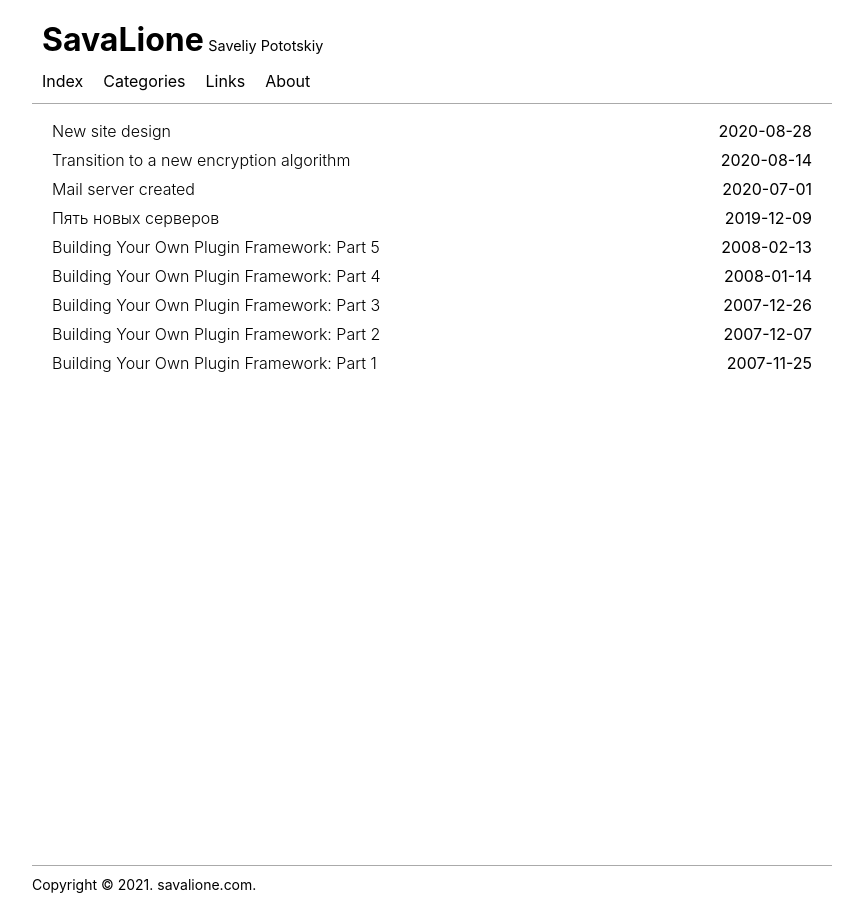
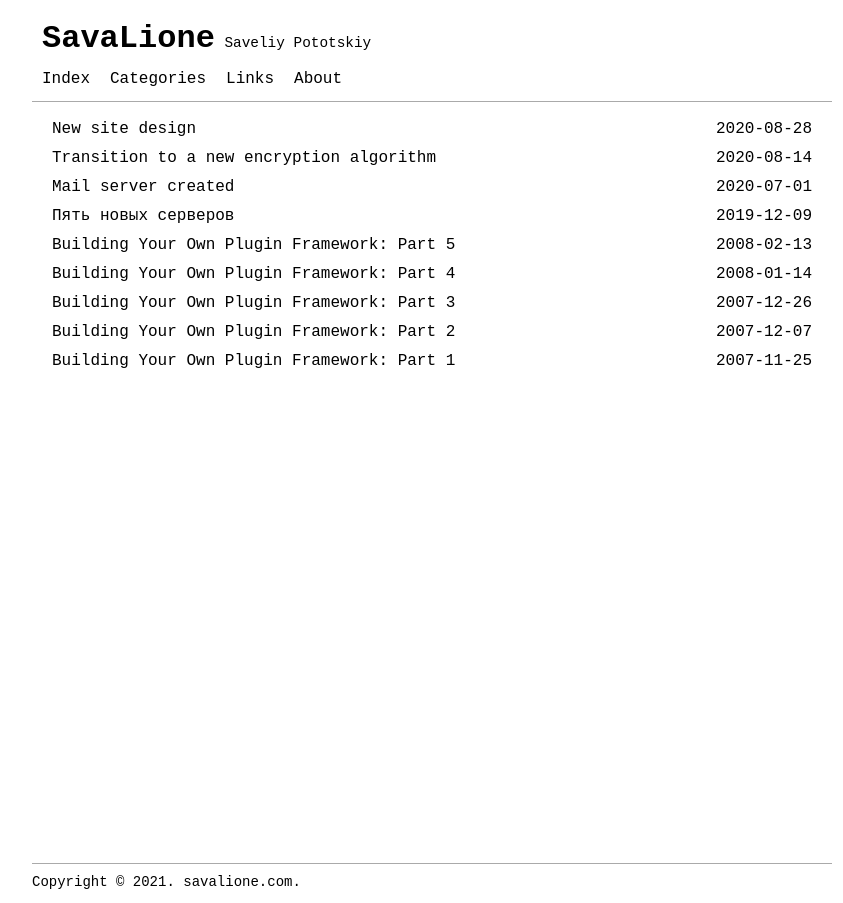
Before and after one commit to SavaLione/savalione.com, a Jekyll site: the page built from index.html, in a window 1280 px wide. Shown: the whole page, without its empty margins (208-1051 px from the left). Built offline with Jekyll 4.4.1, drawn with Linux system fonts in a browser that asks for light colours; the list of posts is cut into pages by our own code.

Commit message:
Update reset.scss

```diff
--- a/_sass/reset.scss
+++ b/_sass/reset.scss
@@ -3,7 +3,7 @@
 * {
   margin: 0;
   padding: 0;
-  font-family: -apple-system, BlinkMacSystemFont, "Segoe UI", Helvetica, Arial, sans-serif, "Apple Color Emoji", "Segoe UI Emoji";
+  font-family: Courier New, Courier, monospace;
 }
 
 html, body {
```
